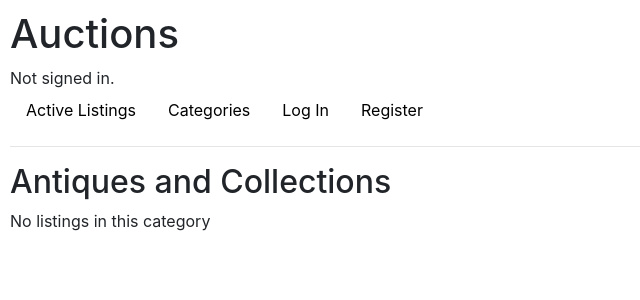
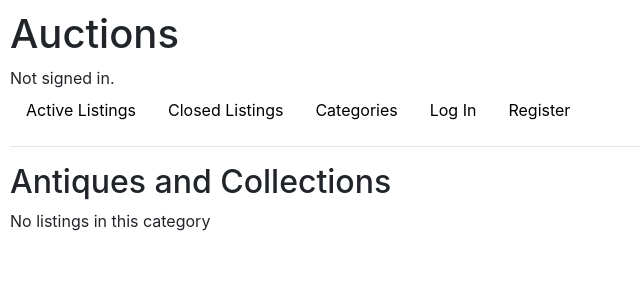
Before and after one commit to Franco-Postulka/Commerce, a Django app: page /2/category in a window 1280 px wide. Shown: the top 300 px of the page, without its empty margins (0-640 px from the left). Run offline with Django 3.2, Linux system fonts and the light colour scheme; data comes from the database, SQL or seed files in the repository; both versions use the stored data as it was after the commit; some libraries are stand-ins or nearby versions.

Commit message:
Closed listings, and some changes for closed listing in the category page

```diff
--- a/auctions/admin.py
+++ b/auctions/admin.py
@@ -1,6 +1,9 @@
 from django.contrib import admin
 
-from .models import Category
+from .models import Category, AuctionsListings, Comments, Bids
 # Register your models here.
 
 admin.site.register(Category)
+admin.site.register(AuctionsListings)
+admin.site.register(Comments)
+admin.site.register(Bids)
--- a/auctions/templates/auctions/category.html
+++ b/auctions/templates/auctions/category.html
@@ -3,8 +3,9 @@
 {% block body %}
     <h2>{{category.category}}</h2>
     {% if listings != False %}
+        {% if active_listings != False %}
             <div id="listing_section">
-            {% for listing in listings %}
+                {% for listing in active_listings %}
                         <div>
                             <a href="{% url 'listing' pk=listing.pk %}" class="listing">
                                 <img src="{{ listing.photo_url }}" alt="">
@@ -15,6 +16,25 @@
                         </div>
                 {% endfor %}
             </div>
+        {% endif %}
+        {% if inactive_listings != False %}
+            <span>Closed listings</span>
+            <div id="listing_section">
+                <div>
+                </div>
+                <br>
+                {% for listing in inactive_listings %}
+                        <div>
+                            <a href="{% url 'listing' pk=listing.pk %}" class="listing">
+                                <img src="{{ listing.photo_url }}" alt="">
+                                <h5>{{ listing.title}}</h5>
+                                <p>{{ listing.description }}</p>
+                                <h5 id="price">Price: $ {{ listing.price }}</h5>
+                            </a>
+                        </div>
+                {% endfor %}
+            </div>
+        {% endif %}
     {% else %}
         <p>No listings in this category</p>
     {% endif %}
--- a/auctions/templates/auctions/layout.html
+++ b/auctions/templates/auctions/layout.html
@@ -19,6 +19,9 @@
         <ul class="nav">
             <li class="nav-item">
                 <a class="nav-link" href="{% url 'index' %}">Active Listings</a>
+            </li>
+            <li class="nav-item">
+                <a class="nav-link" href="{% url 'closed_listings' %}">Closed Listings</a>
             </li>
             <li>
                 <a class="nav-link" href="{% url 'categories' %}">Categories</a>
--- a/auctions/urls.py
+++ b/auctions/urls.py
@@ -15,4 +15,5 @@ urlpatterns = [
     path("watchlist", views.watchlist, name="watchlist"),
     path("categories", views.categories, name="categories"),
     path("<int:pk>/category", views.category, name="category"),
+    path("closedlistings", views.closed_listings, name="closed_listings")
 ]
--- a/auctions/views.py
+++ b/auctions/views.py
@@ -10,7 +10,8 @@ from .models import AuctionsListings, Bids, Category, Comments, User
 
 
 def index(request):
-    listings=AuctionsListings.objects.all()
+    # listings=AuctionsListings.objects.all()
+    listings=AuctionsListings.objects.filter(active=True)
 
     return render(request, "auctions/index.html", {'listings':listings})
 
@@ -225,9 +226,32 @@ def categories(request):
     categories = Category.objects.all()
     return render(request,"auctions/categories.html",{'categories':categories})
 
+# def category(request,pk):
+#     category = Category.objects.get(pk=pk)
+#     listings = AuctionsListings.objects.filter(category=category)
+#     if not listings.exists():
+#         listings = False
+#     return render(request, "auctions/category.html", {'category':category,'listings':listings})
+
 def category(request,pk):
     category = Category.objects.get(pk=pk)
     listings = AuctionsListings.objects.filter(category=category)
     if not listings.exists():
         listings = False
-    return render(request, "auctions/category.html", {'category':category,'listings':listings})
+        return render(request, "auctions/category.html", {'category':category,'listings':listings})
+    else:
+        active_listings = AuctionsListings.objects.filter(category=category, active=True)
+        inactive_listings = AuctionsListings.objects.filter(category=category, active=False)
+        if not active_listings.exists():
+            active_listings = False
+        if not inactive_listings.exists():
+            inactive_listings = False
+
+        return render(request, "auctions/category.html", {'category':category,'active_listings':active_listings,
+                                                        'inactive_listings':inactive_listings})
+
+
+def closed_listings(request):
+    listings=AuctionsListings.objects.filter(active=False)
+
+    return render(request, "auctions/closed.html", {'listings':listings})
```
Also changed, not shown: auctions/templates/auctions/closed.html (added, +17 -0 lines), db.sqlite3. Lines whose indentation alone changed are shown as unchanged.
